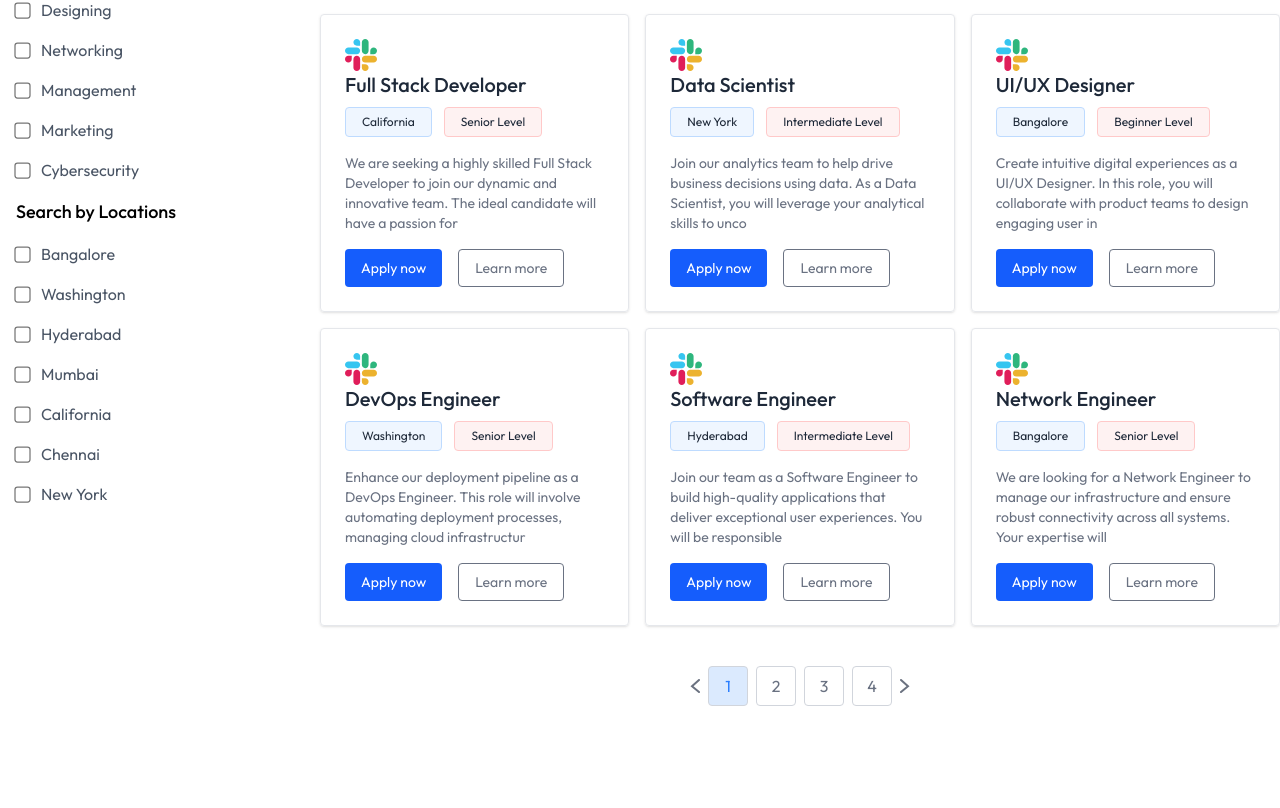
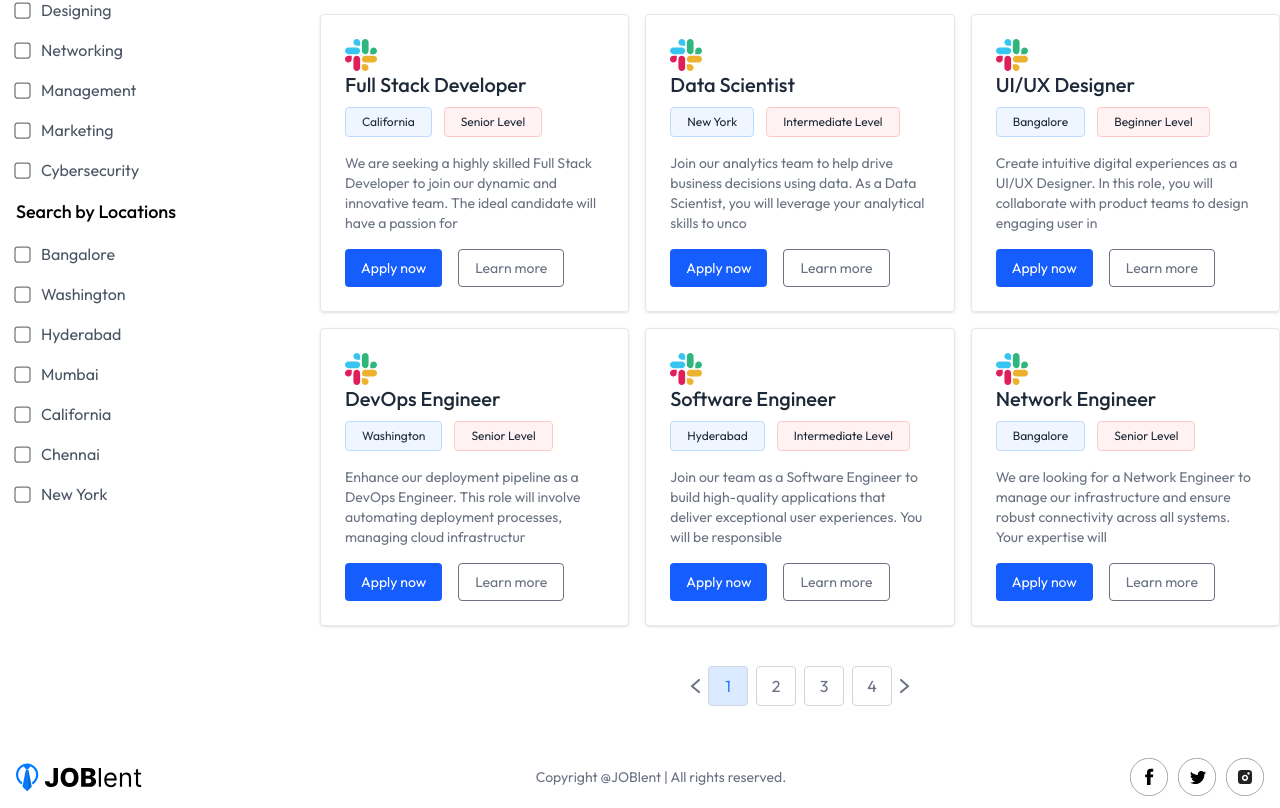
Before and after one commit to i-am-surovi/JOBlent-CSE471-Project, a React (Vite) app in the folder client/: page / in a window 1280 px wide. Shown: the part 708-1516 px from the top of the page. Before the commit the page ends 1446 px from the top, so only its background shows below. Built offline with nearby package versions, Linux system fonts and the light colour scheme; no server answers.

Commit message:
footer added

```diff
--- /dev/null
+++ b/client/src/components/Footer.jsx
@@ -0,0 +1,18 @@
+import React from 'react'
+import { assets } from '../assets/assets'
+
+const Footer = () => {
+  return (
+    <div className='container px-4 2xl:px-20 mx-auto flex items-center justify-between gap-4 py-3 mt-2'>
+      <img width={160} src={assets.logo} alt="" />
+      <p className='flex-1 pl-4 text-sm text-center text-gray-500 max-sm:hidden'>Copyright @JOBlent | All rights reserved.</p>
+      <div className='flex gap-2.5'>
+        <img width={38} src={assets.facebook_icon} alt="" />
+        <img width={38} src={assets.twitter_icon} alt="" />
+        <img width={38} src={assets.instagram_icon} alt="" />
+      </div>
+    </div>
+  )
+}
+
+export default Footer
--- a/client/src/pages/Home.jsx
+++ b/client/src/pages/Home.jsx
@@ -2,6 +2,7 @@
 import Navbar from '../components/Navbar.jsx'
 import Hero from '../components/Hero.jsx'
 import JobListing from '../components/JobListing.jsx'
+import Footer from '../components/Footer.jsx'
 
 const Home = () => {
   return (
@@ -9,6 +10,7 @@
         <Navbar />
         <Hero />
         <JobListing />
+        <Footer/>
     </div>
   )
 }
```
